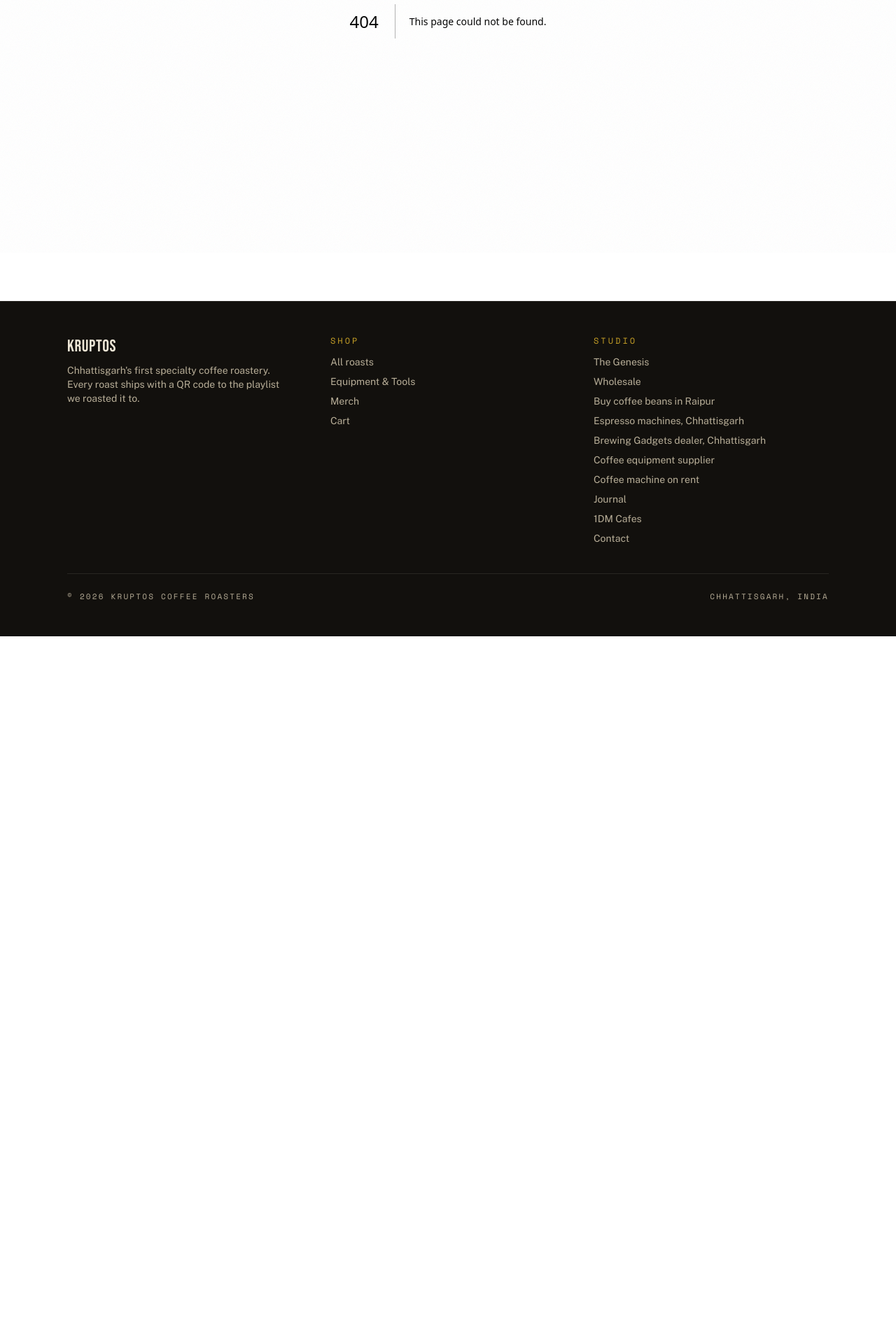
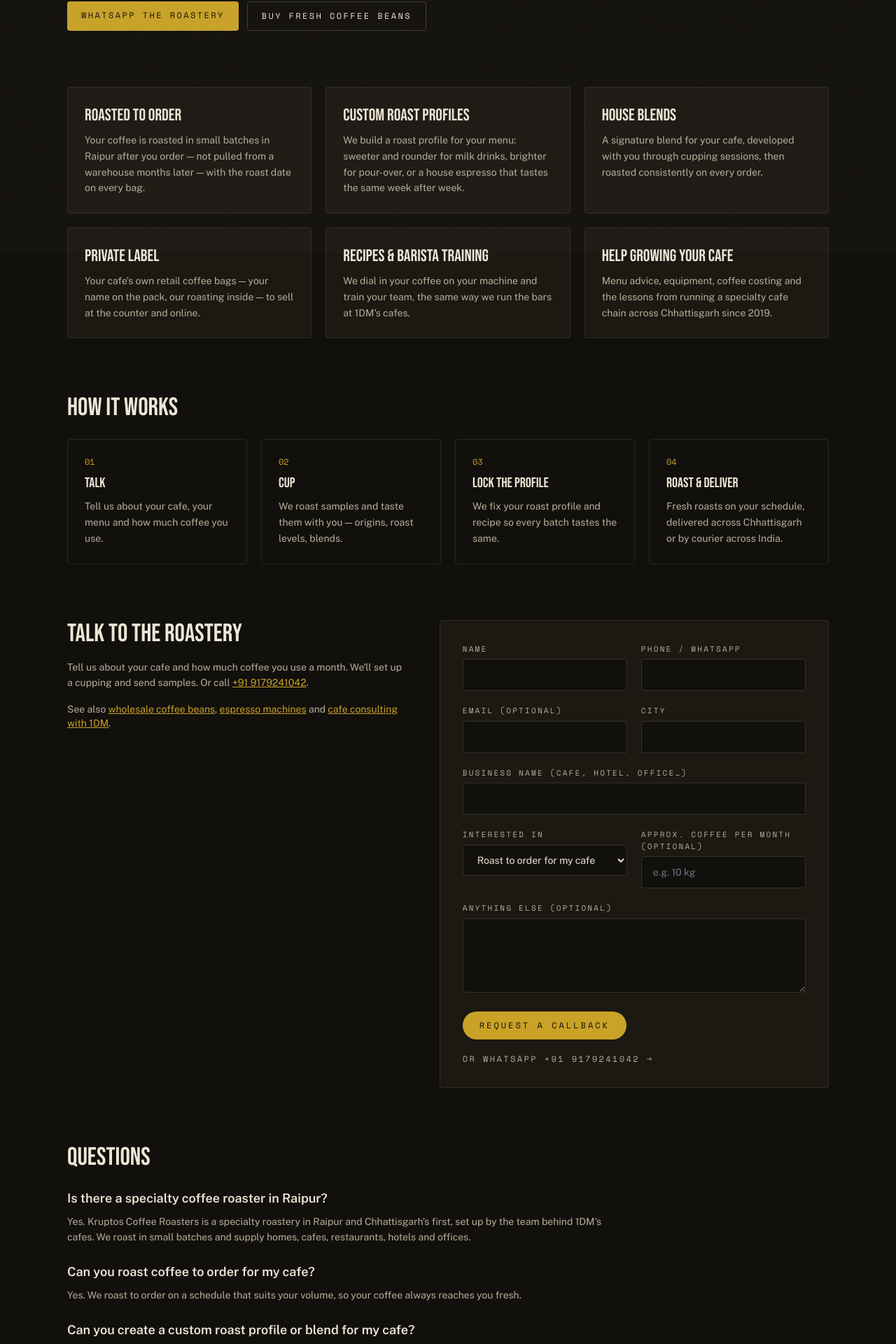
Before and after one commit to akhandmisra/kruptos-coffee, a Next.js app: page /custom-coffee-roasting in a window 1280 px wide. Before the commit this address had no page. Shown: the part 439-2359 px from the top of the page at 70% size. Before the commit the page ends 1348 px from the top, so only its background shows below. Built offline with nearby package versions, Linux system fonts and the light colour scheme.

Commit message:
Custom roasting / roast profile / private label page; link from beans, wholesale, footer
Co-Authored-By: Claude Opus 5.5 <noreply@anthropic.com>
Claude-Session: https://claude.ai/code/session_01QgYqAReKRsj9PYQZJEnCib

```diff
--- a/src/app/coffee-beans-raipur/page.tsx
+++ b/src/app/coffee-beans-raipur/page.tsx
@@ -7,7 +7,7 @@ import { contact, siteUrl } from "@/lib/site";
 export const revalidate = 3600;
 
 export const metadata = {
-  title: "Buy Coffee Beans Online in Raipur & Chhattisgarh — Fresh Roasted Specialty Coffee",
+  title: "Coffee Beans in Raipur — Freshly Roasted by Kruptos, Chhattisgarh's Specialty Roastery",
   description:
     "Buy fresh-roasted specialty coffee beans in Raipur, Bhilai, Bilaspur and across Chhattisgarh from Kruptos Coffee Roasters — the state's first specialty roastery. Whole bean or ground, roast date on every bag, delivered across India.",
   alternates: { canonical: "/coffee-beans-raipur" },
@@ -164,7 +164,11 @@ export default async function CoffeeBeansPage() {
 
       <section className="mt-20 max-w-3xl">
         <p className="font-sans text-sm text-bone-dim">
-          Buying for a cafe, hotel or office? See{" "}
+          Run a cafe? We roast to order and build{" "}
+          <Link href="/custom-coffee-roasting" className="text-crema underline">
+            custom roast profiles, house blends and private-label coffee
+          </Link>
+          . Buying for a hotel or office? See{" "}
           <Link href="/wholesale" className="text-crema underline">
             wholesale coffee beans
           </Link>
--- /dev/null
+++ b/src/app/custom-coffee-roasting/page.tsx
@@ -0,0 +1,186 @@
+import Link from "next/link";
+import { LeadForm } from "@/components/lead-form";
+import { contact, siteUrl } from "@/lib/site";
+
+export const metadata = {
+  title: "Coffee Roaster in Raipur — Custom Roasting, Roast Profiles & Private Label for Cafes | Kruptos",
+  description:
+    "Kruptos Coffee Roasters, Chhattisgarh's first specialty roastery in Raipur: freshly roasted coffee to order, custom roast profiles and blends for your cafe, private-label coffee, and recipe and barista support to help your cafe grow.",
+  alternates: { canonical: "/custom-coffee-roasting" },
+};
+
+const services = [
+  {
+    t: "Roasted to order",
+    d: "Your coffee is roasted in small batches in Raipur after you order — not pulled from a warehouse months later — with the roast date on every bag.",
+  },
+  {
+    t: "Custom roast profiles",
+    d: "We build a roast profile for your menu: sweeter and rounder for milk drinks, brighter for pour-over, or a house espresso that tastes the same week after week.",
+  },
+  {
+    t: "House blends",
+    d: "A signature blend for your cafe, developed with you through cupping sessions, then roasted consistently on every order.",
+  },
+  {
+    t: "Private label",
+    d: "Your cafe's own retail coffee bags — your name on the pack, our roasting inside — to sell at the counter and online.",
+  },
+  {
+    t: "Recipes & barista training",
+    d: "We dial in your coffee on your machine and train your team, the same way we run the bars at 1DM's cafes.",
+  },
+  {
+    t: "Help growing your cafe",
+    d: "Menu advice, equipment, coffee costing and the lessons from running a specialty cafe chain across Chhattisgarh since 2019.",
+  },
+];
+
+const steps = [
+  { t: "Talk", d: "Tell us about your cafe, your menu and how much coffee you use." },
+  { t: "Cup", d: "We roast samples and taste them with you — origins, roast levels, blends." },
+  { t: "Lock the profile", d: "We fix your roast profile and recipe so every batch tastes the same." },
+  { t: "Roast & deliver", d: "Fresh roasts on your schedule, delivered across Chhattisgarh or by courier across India." },
+];
+
+const faqs = [
+  {
+    q: "Is there a specialty coffee roaster in Raipur?",
+    a: "Yes. Kruptos Coffee Roasters is a specialty roastery in Raipur and Chhattisgarh's first, set up by the team behind 1DM's cafes. We roast in small batches and supply homes, cafes, restaurants, hotels and offices.",
+  },
+  {
+    q: "Can you roast coffee to order for my cafe?",
+    a: "Yes. We roast to order on a schedule that suits your volume, so your coffee always reaches you fresh.",
+  },
+  {
+    q: "Can you create a custom roast profile or blend for my cafe?",
+    a: "Yes. We develop a roast profile or house blend with you through cupping, then keep it consistent on every batch.",
+  },
+  {
+    q: "Do you do private-label coffee?",
+    a: "Yes — retail bags with your cafe's branding and our coffee inside. Tell us your volume and we'll talk through packaging.",
+  },
+  {
+    q: "Do you help new cafes get started?",
+    a: "Yes. Alongside coffee, we help with equipment, recipes, menu and barista training, and offer cafe consulting through 1DM.",
+  },
+];
+
+export default function CustomRoastingPage() {
+  const faqSchema = {
+    "@context": "https://schema.org",
+    "@type": "FAQPage",
+    mainEntity: faqs.map((f) => ({ "@type": "Question", name: f.q, acceptedAnswer: { "@type": "Answer", text: f.a } })),
+  };
+  const serviceSchema = {
+    "@context": "https://schema.org",
+    "@type": "Service",
+    name: "Custom coffee roasting, roast profiling and private label",
+    alternateName: ["Coffee roaster in Raipur", "Specialty coffee roastery Chhattisgarh", "Private label coffee"],
+    serviceType: "Coffee roasting to order, custom roast profiles, house blends, private label",
+    provider: { "@id": `${siteUrl}/#organization` },
+    areaServed: [
+      { "@type": "City", name: "Raipur" },
+      { "@type": "City", name: "Bhilai" },
+      { "@type": "City", name: "Bilaspur" },
+      { "@type": "State", name: "Chhattisgarh" },
+      { "@type": "Country", name: "India" },
+    ],
+    url: `${siteUrl}/custom-coffee-roasting`,
+  };
+
+  return (
+    <div className="mx-auto max-w-6xl px-5 py-16 sm:px-8">
+      <script type="application/ld+json" dangerouslySetInnerHTML={{ __html: JSON.stringify(faqSchema) }} />
+      <script type="application/ld+json" dangerouslySetInnerHTML={{ __html: JSON.stringify(serviceSchema) }} />
+
+      <p className="font-mono text-xs uppercase tracking-[0.25em] text-crema">Specialty roastery · Raipur, Chhattisgarh</p>
+      <h1 className="mt-2 max-w-4xl font-display text-5xl text-bone sm:text-6xl">
+        Your coffee roaster in Raipur — roasted fresh, to your profile.
+      </h1>
+      <p className="mt-5 max-w-2xl font-sans text-base text-bone-dim sm:text-lg">
+        Kruptos is Chhattisgarh&apos;s first specialty coffee roastery. We roast to order, build custom roast profiles and
+        house blends for cafes, do private-label coffee, and help your cafe grow — with the experience of running 1DM&apos;s
+        cafes across the state.
+      </p>
+      <div className="mt-8 flex flex-wrap gap-3">
+        <a
+          href={contact.whatsappHref("Hi, I'd like to talk about custom roasting for my cafe.")}
+          className="rounded-sm bg-crema px-5 py-3 font-mono text-xs uppercase tracking-[0.2em] text-ink"
+        >
+          WhatsApp the roastery
+        </a>
+        <Link href="/coffee-beans-raipur" className="rounded-sm border border-bone/20 px-5 py-3 font-mono text-xs uppercase tracking-[0.2em] text-bone">
+          Buy fresh coffee beans
+        </Link>
+      </div>
+
+      <section className="mt-20 grid gap-5 sm:grid-cols-2 lg:grid-cols-3">
+        {services.map((s) => (
+          <div key={s.t} className="rounded-sm border border-bone/10 bg-ink-raised p-6">
+            <h2 className="font-display text-2xl text-bone">{s.t}</h2>
+            <p className="mt-2 font-sans text-sm leading-relaxed text-bone-dim">{s.d}</p>
+          </div>
+        ))}
+      </section>
+
+      <section className="mt-20">
+        <h2 className="font-display text-4xl text-bone">How it works</h2>
+        <ol className="mt-6 grid gap-5 sm:grid-cols-2 lg:grid-cols-4">
+          {steps.map((s, i) => (
+            <li key={s.t} className="rounded-sm border border-bone/10 p-6">
+              <p className="font-mono text-xs text-crema">0{i + 1}</p>
+              <h3 className="mt-2 font-display text-xl text-bone">{s.t}</h3>
+              <p className="mt-2 font-sans text-sm leading-relaxed text-bone-dim">{s.d}</p>
+            </li>
+          ))}
+        </ol>
+      </section>
+
+      <section className="mt-20 grid gap-12 lg:grid-cols-[1fr_1.15fr]">
+        <div>
+          <h2 className="font-display text-4xl text-bone">Talk to the roastery</h2>
+          <p className="mt-4 font-sans text-sm leading-relaxed text-bone-dim">
+            Tell us about your cafe and how much coffee you use a month. We&apos;ll set up a cupping and send samples. Or
+            call{" "}
+            <a href={contact.phoneHref} className="text-crema underline">
+              {contact.phone}
+            </a>
+            .
+          </p>
+          <p className="mt-4 font-sans text-sm text-bone-dim">
+            See also{" "}
+            <Link href="/wholesale" className="text-crema underline">
+              wholesale coffee beans
+            </Link>
+            ,{" "}
+            <Link href="/espresso-machines-chhattisgarh" className="text-crema underline">
+              espresso machines
+            </Link>{" "}
+            and{" "}
+            <a href="https://www.1dm.coffee/franchise" className="text-crema underline">
+              cafe consulting with 1DM
+            </a>
+            .
+          </p>
+        </div>
+        <LeadForm
+          interests={["Roast to order for my cafe", "Custom roast profile / house blend", "Private-label coffee", "Cafe setup & consulting"]}
+          source="kruptoscoffee.com/custom-coffee-roasting"
+        />
+      </section>
+
+      <section className="mt-20 max-w-3xl">
+        <h2 className="font-display text-4xl text-bone">Questions</h2>
+        <div className="mt-6 space-y-6">
+          {faqs.map((f) => (
+            <div key={f.q}>
+              <h3 className="font-sans text-lg font-semibold text-bone">{f.q}</h3>
+              <p className="mt-2 font-sans text-sm leading-relaxed text-bone-dim">{f.a}</p>
+            </div>
+          ))}
+        </div>
+      </section>
+    </div>
+  );
+}
--- a/src/app/sitemap.ts
+++ b/src/app/sitemap.ts
@@ -6,7 +6,7 @@ import { siteUrl } from "@/lib/site";
 export const revalidate = 3600;
 
 export default async function sitemap(): Promise<MetadataRoute.Sitemap> {
-  const staticRoutes = ["", "/shop", "/wholesale", "/coffee-machine-rental", "/coffee-equipment-supplier", "/coffee-beans-raipur", "/brewing-gadgets-dealer-chhattisgarh", "/espresso-machines-chhattisgarh", "/journal", "/about", "/contact"].map((path) => ({
+  const staticRoutes = ["", "/shop", "/wholesale", "/coffee-machine-rental", "/coffee-equipment-supplier", "/coffee-beans-raipur", "/brewing-gadgets-dealer-chhattisgarh", "/espresso-machines-chhattisgarh", "/custom-coffee-roasting", "/journal", "/about", "/contact"].map((path) => ({
     url: `${siteUrl}${path}`,
     lastModified: new Date(),
   }));
--- a/src/app/wholesale/page.tsx
+++ b/src/app/wholesale/page.tsx
@@ -93,7 +93,11 @@ export default function WholesalePage() {
             </div>
           ))}
           <p className="font-sans text-sm text-bone-dim">
-            See the{" "}
+            Want your own roast profile, house blend or private label? See{" "}
+            <Link href="/custom-coffee-roasting" className="text-crema underline">
+              custom roasting for cafes
+            </Link>
+            . See the{" "}
             <Link href="/shop?category=coffee" className="text-crema underline">
               current roasts
             </Link>{" "}
--- a/src/components/footer.tsx
+++ b/src/components/footer.tsx
@@ -59,6 +59,11 @@ export function Footer() {
                 </Link>
               </li>
               <li>
+                <Link href="/custom-coffee-roasting" className="hover:text-bone">
+                  Custom roasting for cafes
+                </Link>
+              </li>
+              <li>
                 <Link href="/coffee-beans-raipur" className="hover:text-bone">
                   Buy coffee beans in Raipur
                 </Link>
```
